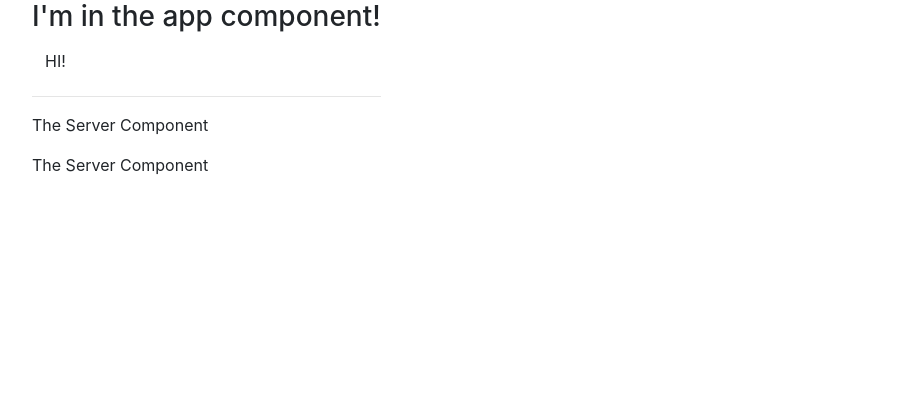
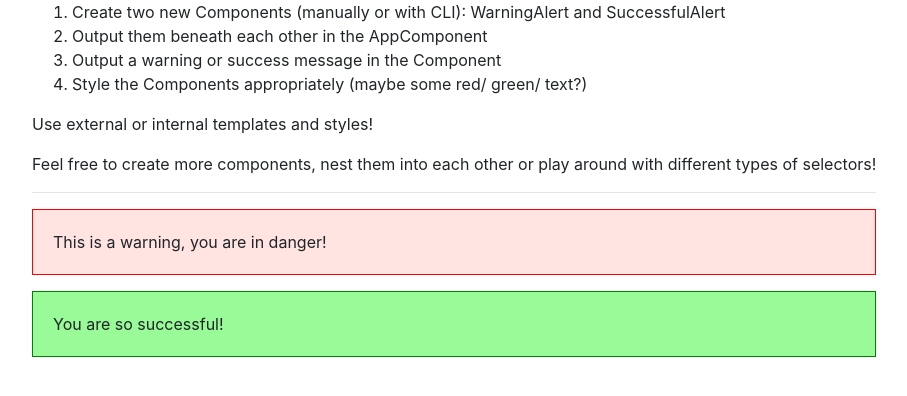
Before and after one commit to ganto1812/firstAngular, an Angular app: page / in a window 1280 px wide. Shown: the top 396 px of the page, without its empty margins (38-945 px from the left). Built offline with nearby package versions, Linux system fonts and the light colour scheme.

Commit message:
warning and success alerts

```diff
--- a/src/app/app.component.css
+++ b/src/app/app.component.css
@@ -0,0 +1,3 @@
+h3 {
+	color: rgb(0, 104, 104);
+}
--- a/src/app/app.component.html
+++ b/src/app/app.component.html
@@ -1,10 +1,17 @@
 <div class="container">
 	<div class="row">
 		<div class="col-xs-12">
-			<h3>I'm in the app component!</h3>
-			<button class="btn">HI!</button>
+			<ol>
+				<li>Create two new Components (manually or with CLI): WarningAlert and SuccessfulAlert</li>
+				<li>Output them beneath each other in the AppComponent</li>
+				<li>Output a warning or success message in the Component</li>
+				<li>Style the Components appropriately (maybe some red/ green/ text?)</li>
+			</ol>
+			<p>Use external or internal templates and styles!</p>
+			<p>Feel free to create more components, nest them into each other or play around with different types of selectors!</p>
 			<hr>
-			<app-servers></app-servers>
+			<app-warning-alert></app-warning-alert>
+			<app-success-alert></app-success-alert>
 		</div>
 	</div>
 </div>
--- a/src/app/app.module.ts
+++ b/src/app/app.module.ts
@@ -4,12 +4,16 @@ import { NgModule } from '@angular/core';
 import { AppComponent } from './app.component';
 import {ServerComponent} from './server/server.component';
 import { ServersComponent } from './servers/servers.component';
+import { SuccessAlertComponent } from './success-alert/success-alert.component';
+import { WarningAlertComponent } from './warning-alert/warning-alert.component';
 
 @NgModule({
   declarations: [
     AppComponent,
     ServerComponent,
-    ServersComponent
+    ServersComponent,
+    WarningAlertComponent,
+    SuccessAlertComponent
   ],
   imports: [
     BrowserModule
--- /dev/null
+++ b/src/app/success-alert/success-alert.component.css
@@ -0,0 +1,5 @@
+p {
+	padding: 20px;
+	background-color: palegreen;
+	border: 1px solid green;
+}
--- /dev/null
+++ b/src/app/success-alert/success-alert.component.html
@@ -0,0 +1 @@
+<p>You are so successful!</p>
--- /dev/null
+++ b/src/app/success-alert/success-alert.component.ts
@@ -0,0 +1,15 @@
+import { Component, OnInit } from '@angular/core';
+
+@Component({
+  selector: 'app-success-alert',
+  templateUrl: './success-alert.component.html',
+  styleUrls: ['./success-alert.component.css']
+})
+export class SuccessAlertComponent implements OnInit {
+
+  constructor() { }
+
+  ngOnInit() {
+  }
+
+}
--- /dev/null
+++ b/src/app/warning-alert/warning-alert.component.ts
@@ -0,0 +1,21 @@
+import { Component } from '@angular/core';
+
+@Component({
+	selector:'app-warning-alert',
+	template: `
+		<p>This is a warning, you are in danger!</p>
+	`,
+	styles: [
+		`
+		p {
+			padding: 20px;
+			background-color: mistyrose;
+			border: 1px solid red;
+		}
+		`
+	]
+})
+
+export class WarningAlertComponent {
+
+}
```
Also changed, not shown: 1 other file (tests, documents, lock files or other folders).
